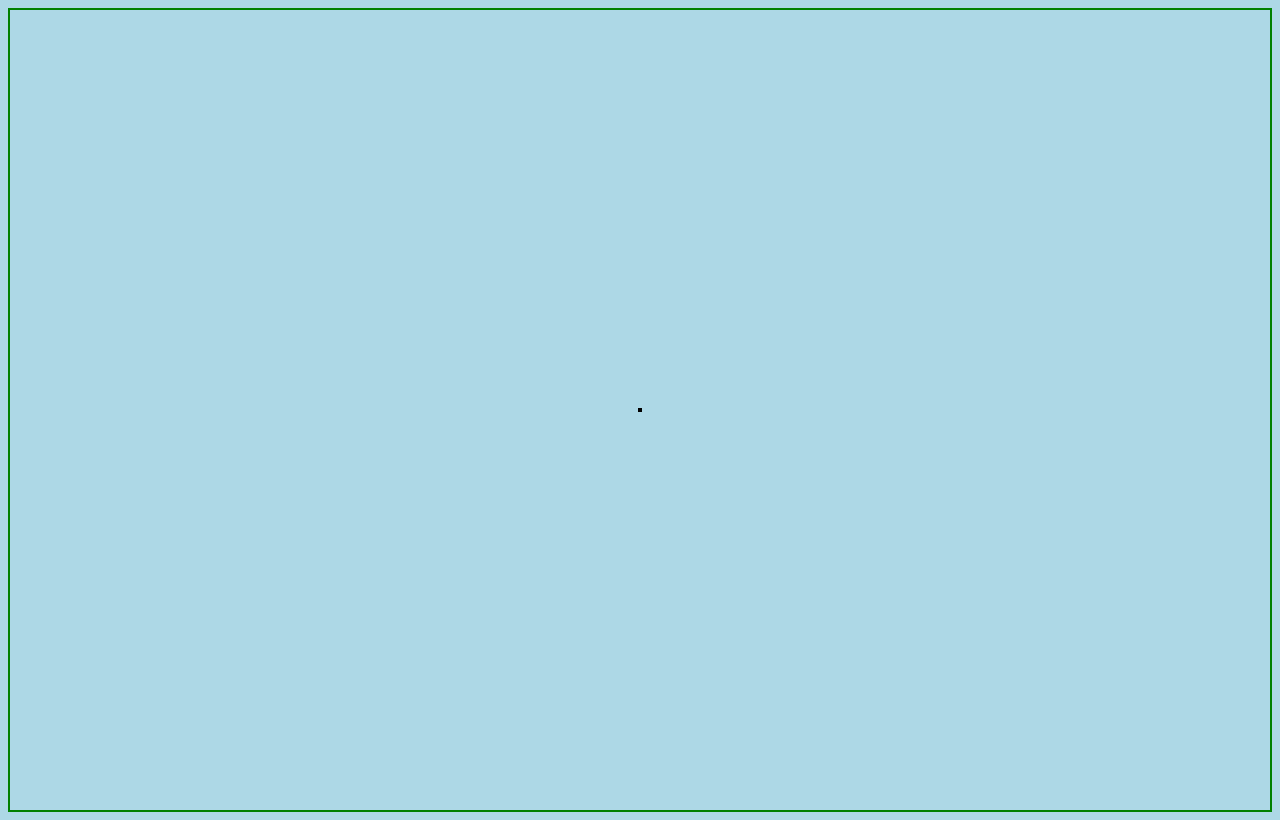
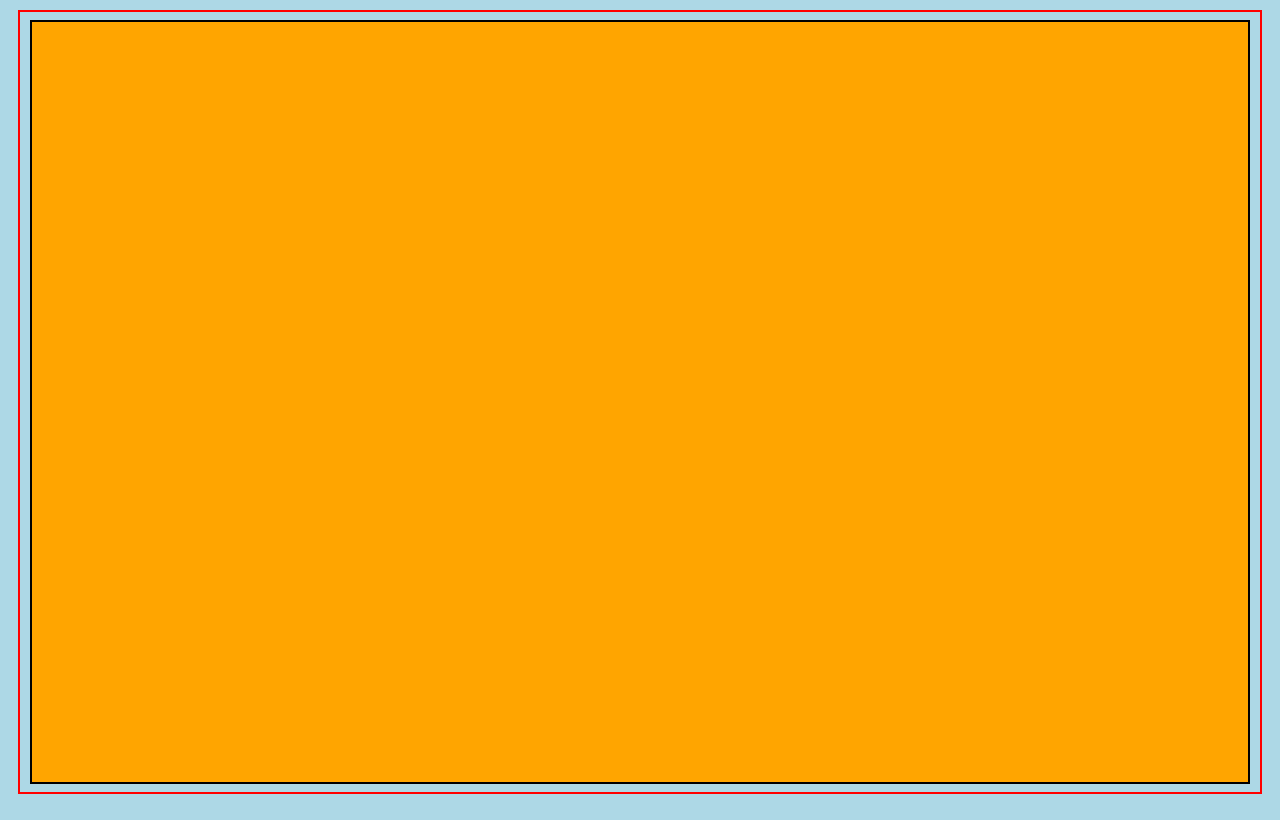
Before and after one commit to chickenBicen/MyElectronApp, a website built with Parcel: page index.html in a window 1280 px wide. Built offline with nearby package versions, Linux system fonts and the light colour scheme.

Commit message:
start window made

```diff
--- a/styles.css
+++ b/styles.css
@@ -1,18 +1,26 @@
 body{
     background-color: lightblue;
     color: black;
+    min-width: 300px;
+    min-height: 300px;
+    overflow: hidden;
 }
 
 .center {
     display: flex;
-    justify-content: center; /* Centers horizontally */
+    justify-content: center;
     align-items: center;
-    border: solid 2px green; /* Centers vertically */
-    height: 100vh; /* Full viewport height */
+    height: calc(100vh - 20px); /* Subtracts the margin */
+    margin: 10px; /* Adds space around the div */
+    border: 2px solid red; /* Just for visualization */
 }
 
 
+
 .container{
+    margin: 10px;
+    width: 100vw;
+    height: calc(100vh - 40px);
     background-color: orange;
     border: solid 2px black;
 }
```
Also changed, not shown: index.js (+7 -0 lines).
